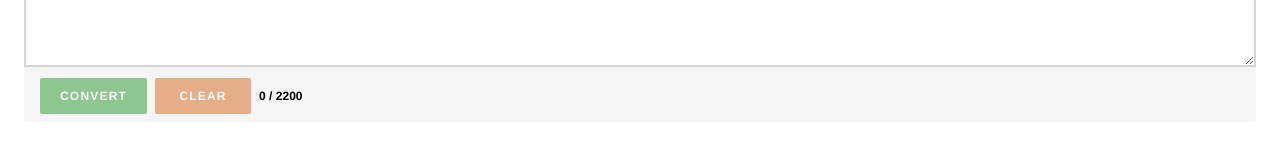
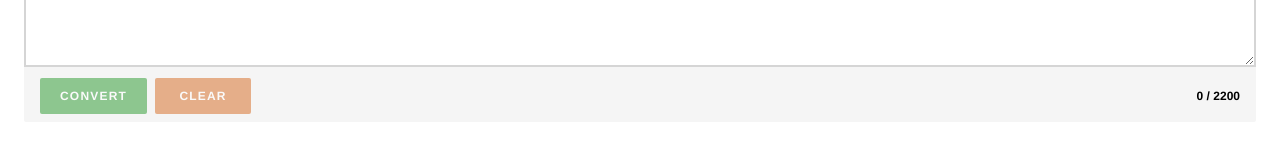
Before and after one commit to nyxene/smart-publisher, a React (Create React App) app: page / in a window 1280 px wide. Shown: the part 391-544 px from the top of the page. Built offline with nearby package versions, Linux system fonts and the light colour scheme.

Commit message:
Improved UI

```diff
--- a/package.json
+++ b/package.json
@@ -41,7 +41,7 @@
         "react-scripts": "2.1.8",
         "restify": "^8.1.1",
         "styled-components": "^4.1.3",
-        "typescript": "3.3.3333"
+        "typescript": "3.3.4000"
     },
     "devDependencies": {
         "@types/styled-components": "^4.1.12",
--- a/src/components/Tabs/TabButtons.tsx
+++ b/src/components/Tabs/TabButtons.tsx
@@ -4,7 +4,7 @@ import styled, { css } from 'styled-components';
 import { TabProps } from './Tabs';
 
 interface TabButtonsProps {
-    tabs: [];
+    tabs: TabProps[];
     activeTabId: string;
     onChangeTab: (tabId: string) => void;
 }
--- a/src/components/Tabs/Tabs.tsx
+++ b/src/components/Tabs/Tabs.tsx
@@ -21,7 +21,7 @@ const TabContent = styled.div`
 `;
 
 const Tabs = ({ activeTabId, onChangeTab, children }: TabsProps): JSX.Element => {
-    let tabProps: any = []; // TODO Research
+    let tabProps: TabProps[] = [];
 
     const content = Children.map(children, child => {
         if (child.type === Tab) {
--- a/src/components/Toolbar/Toolbar.tsx
+++ b/src/components/Toolbar/Toolbar.tsx
@@ -1,7 +1,49 @@
 import React from 'react';
 import styled from 'styled-components';
 
-interface ToolbarProps {
+enum Align {
+    start = 'flex-start',
+    center = 'center',
+    end = 'flex-end',
+    fill = 'stretch'
+}
+
+export enum AlignItemsValue {
+    start = 'start',
+    center = 'center',
+    end = 'end',
+    fill = 'fill'
+}
+
+export enum FillValue {
+    all = 'all',
+    last = 'last',
+    first = 'first'
+}
+
+enum JustifyContent {
+    start = 'start',
+    center = 'center',
+    between = 'space-between;',
+    around = 'space-around',
+    evenly = 'space-evenly'
+}
+
+export enum JustifyContentValue {
+    start = 'start',
+    center = 'center',
+    between = 'between',
+    around = 'around',
+    evenly = 'evenly'
+}
+
+interface ToolbarBaseProps {
+    alignItems?: AlignItemsValue;
+    fill?: FillValue;
+    justifyContent?: JustifyContentValue;
+}
+
+interface ToolbarProps extends ToolbarBaseProps {
     items: JSX.Element[];
 }
 
@@ -11,17 +53,43 @@ const ToolbarItem = styled.div`
     }
 `;
 
-const ToolbarStyled = styled.div`
+export const ToolbarStyled = styled.div<ToolbarBaseProps>`
     display: flex;
-    align-items: center;
+    flex-shrink: 1;
+    flex-wrap: nowrap;
+    flex-direction: ;
+    align-items: ${({ alignItems }) => Align[alignItems || AlignItemsValue.center]};
+    justify-content: ${({ justifyContent }) => JustifyContent[justifyContent || JustifyContentValue.start]};
+
+    ${({ fill }) => fill === FillValue.all && `
+        ${ToolbarItem} {
+            flex: 1 1;
+        }
+    `};
+    ${({ fill }) => fill === FillValue.last && `
+        ${ToolbarItem}:last-child {
+            flex: 1 1;
+        }
+    `};
+    ${({ fill }) => fill === FillValue.first && `
+        ${ToolbarItem}:first-child {
+            flex: 1 1;
+        }
+    `};
+
     padding: .5em 1em;
+    min-width: 0;
     background-color: #f5f5f5;
     border-bottom-left-radius: 2px;
     border-bottom-right-radius: 2px;
 `;
 
-const Toolbar = ({ items }: ToolbarProps): JSX.Element => (
-    <ToolbarStyled>
+const Toolbar = ({ alignItems, fill, justifyContent, items }: ToolbarProps): JSX.Element => (
+    <ToolbarStyled
+        alignItems={alignItems}
+        fill={fill}
+        justifyContent={justifyContent}
+    >
         {items.map((item: JSX.Element, index: number) => (
             <ToolbarItem key={index}>
                 {item}
--- a/src/components/Toolbar/index.ts
+++ b/src/components/Toolbar/index.ts
@@ -1 +1 @@
-export { default as Toolbar } from './Toolbar';
+export { default as Toolbar, AlignItemsValue, FillValue, JustifyContentValue } from './Toolbar';
--- a/src/components/index.ts
+++ /dev/null
@@ -1,6 +0,0 @@
-export { Button } from './Button';
-export { Counter } from './Counter';
-export { PostField } from './PostField';
-export { resetStyle, ResetStyleGlobal } from './ResetStyle';
-export { Tabs, Tab } from './Tabs';
-export { Toolbar } from './Toolbar';
--- a/src/features/Converter/Converter.tsx
+++ b/src/features/Converter/Converter.tsx
@@ -1,12 +1,21 @@
 import React, { useState } from 'react';
+import styled from 'styled-components';
 
-import { Button, Tab, Tabs, PostField, Toolbar, Counter } from '../../components';
-import { useDebounce } from '../../hooks';
+import { Button } from '../../components/Button';
+import { Counter } from '../../components/Counter';
+import { PostField } from '../../components/PostField';
+import { Tab, Tabs } from '../../components/Tabs';
+import { FillValue, Toolbar } from '../../components/Toolbar';
+import { useDebounce } from '../../hooks/useDebounce';
 
 interface Result {
     mainText: string;
     otherText: string[] | [];
 }
+
+const CounterWrapper = styled.div`
+    text-align: right;
+`;
 
 const Converter = (): JSX.Element => {
     const [activeTabId, setActiveTabId] = useState<string>('config');
@@ -32,6 +41,7 @@ const Converter = (): JSX.Element => {
                         onPostChange={handlerTextChange}
                     />
                     <Toolbar
+                        fill={FillValue.last}
                         items={[
                             <Button
                                 type="button"
@@ -47,7 +57,9 @@ const Converter = (): JSX.Element => {
                             >
                                 Clear
                             </Button>,
-                            <Counter length={debouncedPostLength} />
+                            <CounterWrapper>
+                                <Counter length={debouncedPostLength}/>
+                            </CounterWrapper>
                         ]}
                     />
                 </Tab>
--- a/src/hooks/index.ts
+++ /dev/null
@@ -1 +0,0 @@
-export { default as useDebounce } from './useDebounce';
--- a/src/hooks/useDebounce.ts
+++ b/src/hooks/useDebounce.ts
@@ -1,6 +1,6 @@
 import { useEffect, useState } from 'react';
 
-const useDebounce = <T>(value: T, delay: number): T => {
+export const useDebounce = <T>(value: T, delay: number): T => {
     const [debouncedValue, setDebouncedValue] = useState(value);
 
     useEffect(() => {
@@ -10,5 +10,3 @@ const useDebounce = <T>(value: T, delay: number): T => {
 
     return debouncedValue;
 };
-
-export default useDebounce;
```
Also changed, not shown: 1 other file (tests, documents, lock files or other folders).
